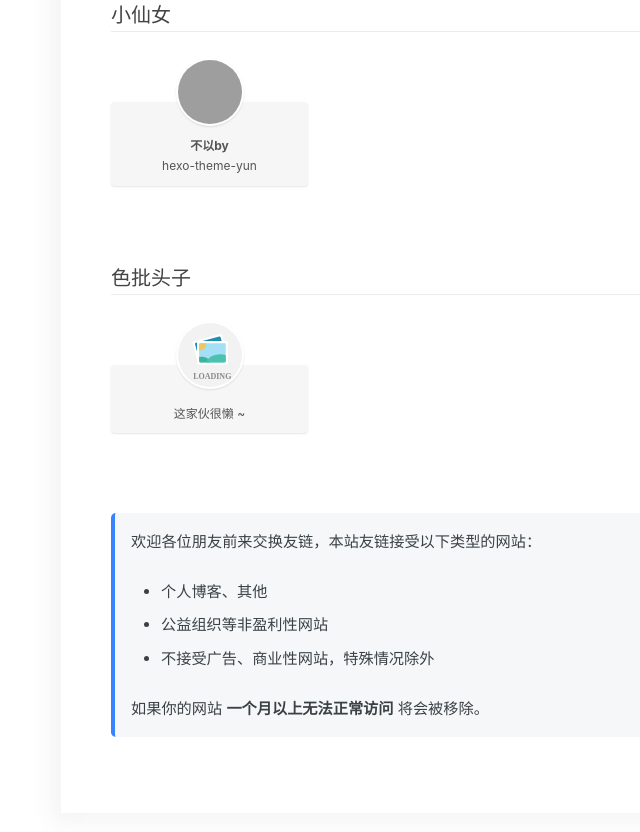
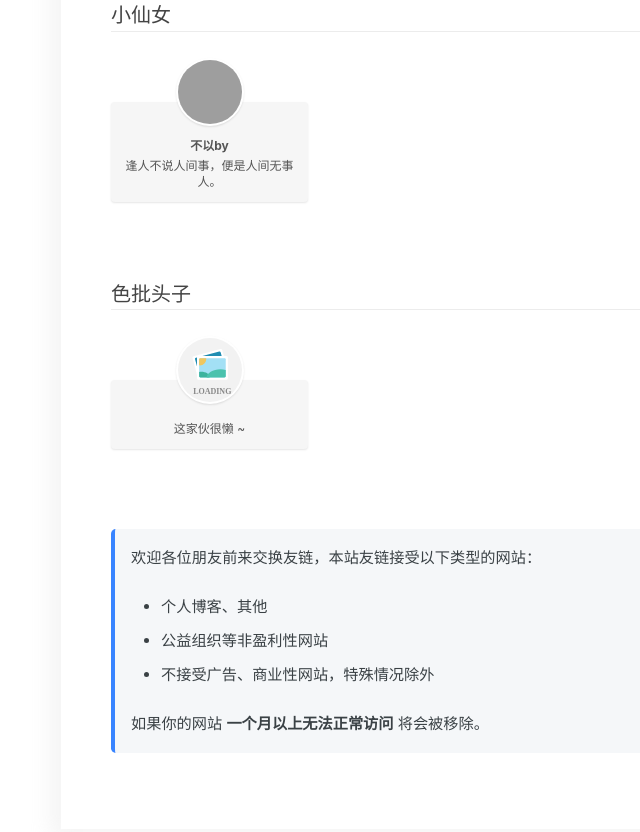
Before and after one commit to yuanzi0713/yuanzi0713.github.io, a plain HTML site: page friend/index.html in a window 1280 px wide. Shown: the part 888-1720 px from the top of the page, without its empty margins (111-751 px from the left). Drawn offline with Linux system fonts and the light colour scheme; no server answers; grey boxes are pictures that could not be loaded; a web font is replaced by a local one.

Commit message:
Site updated: 2023-02-21 11:23:40

```diff
--- a/friend/index.html
+++ b/friend/index.html
@@ -163,7 +163,7 @@
                     <div class="friend-right">
                         <p class="friend-name">不以by</p>
                         <div class="friend-about">
-                            <p>hexo-theme-yun</p>
+                            <p>逢人不说人间事，便是人间无事人。</p>
                         </div>
                     </div>
                 </a>
```
Also changed, not shown: image/header/home.jpg (deleted), image/sidebar/avatar.jpg (deleted), image/sidebar/qq.png (deleted).
